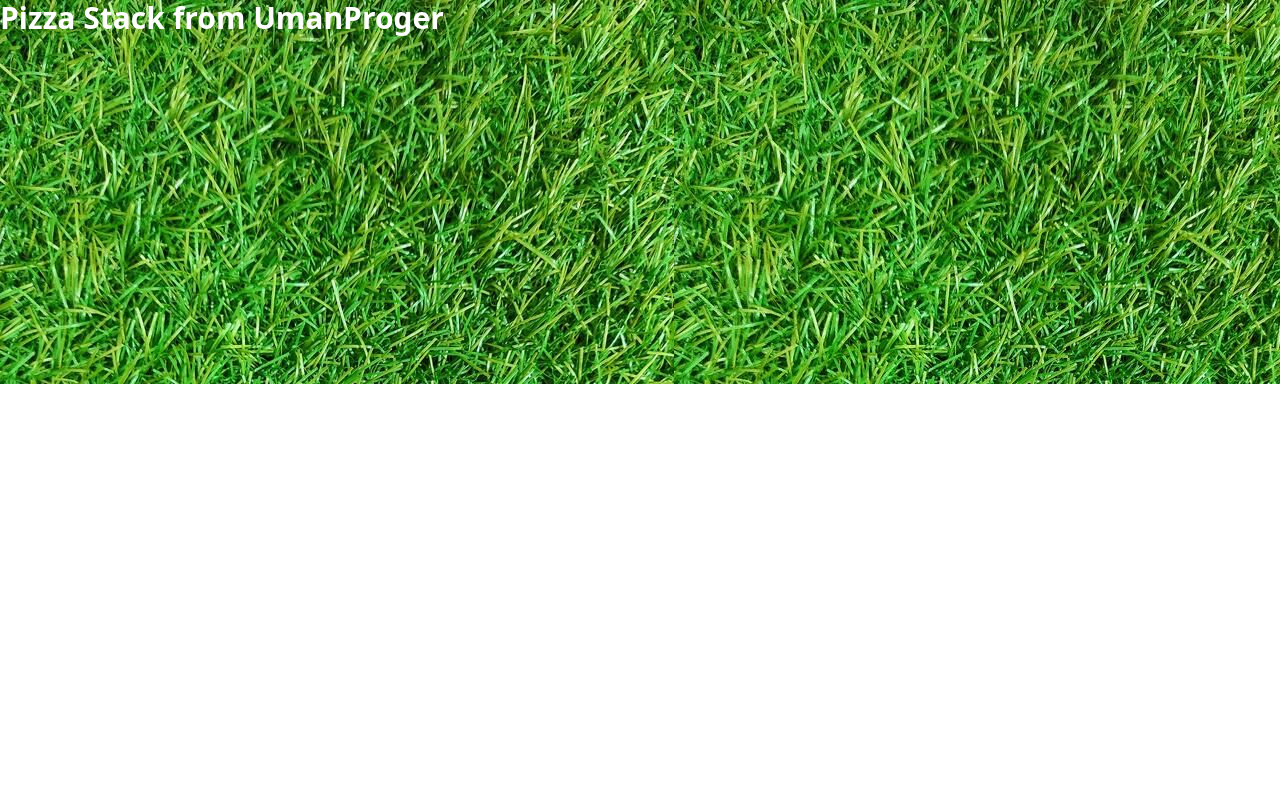
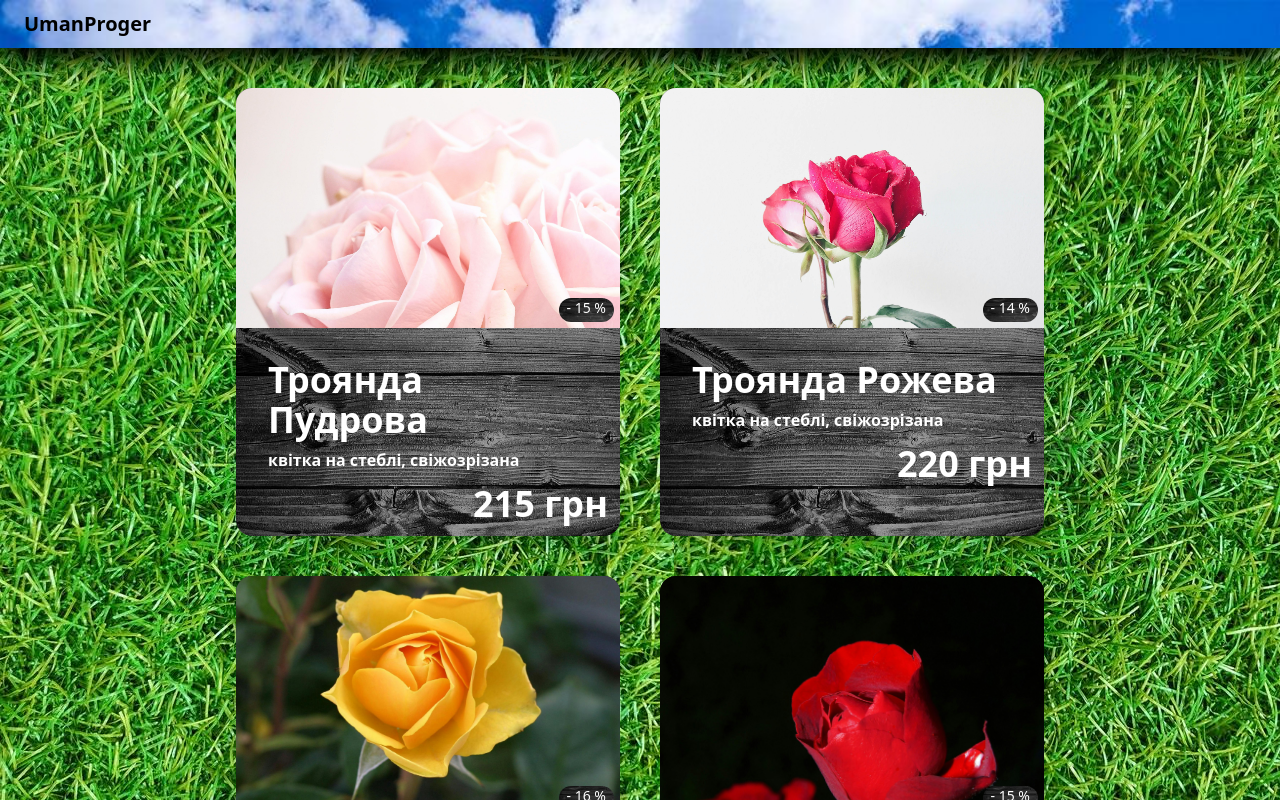
Before and after one commit to IvanSlivenko/site-about-pizza-from-notte-hedoff, a React (Create React App) app in the folder pizzastack/front/: page / in a window 1280 px wide. Shown: the top 800 px of the page. Built offline with nearby package versions, Linux system fonts and the light colour scheme.

Commit message:
20-08-2025-01-01

```diff
--- a/pizzastack/front/src/App.tsx
+++ b/pizzastack/front/src/App.tsx
@@ -1,12 +1,21 @@
+import { Footer } from "./common/components/footer/footer.components";
+import { Header } from "./common/components/header/header.component";
+import { MenuList } from "./modules/menu/components/menu-list/menu-list.component";
+import flowers from "@app/moks/flovers.json"
 
 export const  App = () => {
   return (
-    <div className="h-96" style={{
+    <div className="h-full" style={{
       backgroundImage: `url('assets/total_fone/gras.jpg')`,
       // backgroundRepeat: "no-repeat",
       // backgroundSize: "cover",
       }} >
-      <h1 className=" h-full w-full font-bold text-3xl text-white">Pizza Stack from UmanProger</h1>
+      <Header/>
+      <div className="mx-12">
+        <MenuList items={ flowers}/>
+      </div>
+
+      <Footer/>
     </div>
 
   );
--- a/pizzastack/front/src/common/components/footer/footer.components.tsx
+++ b/pizzastack/front/src/common/components/footer/footer.components.tsx
@@ -5,7 +5,7 @@ const Background = "/assets/total_fone/sand.jpg";
 export const Footer = () => {
   return (
     <div
-      className="pt-12 px-12  pb-8 shadow-xl shadow-black/80 rounded-t-xl"
+      className="p-12 shadow-[0_-10px_20px] shadow-black/50 mt-10"
       style={{
         backgroundImage: `url(${Background})`,
         // backgroundRepeat: "no-repeat",
--- a/pizzastack/front/src/common/components/header/header.component.tsx
+++ b/pizzastack/front/src/common/components/header/header.component.tsx
@@ -2,7 +2,7 @@ const Background = "/assets/total_fone/skay.jpg";
 
 export const Header = () => {
   return (
-    <div className="h-12 shadow-xl shadow-black/80 px-6 rounded-b-xl"
+    <div className="h-12 shadow-xl shadow-black/80 px-6"
     style={{
             backgroundImage: `url(${Background})` ,
                 backgroundRepeat: "no-repeat",
--- a/pizzastack/front/src/modules/menu/components/menu-item/menu-item.component.tsx
+++ b/pizzastack/front/src/modules/menu/components/menu-item/menu-item.component.tsx
@@ -23,7 +23,7 @@ export const MenuItem: FC<MenuItemProps> = ({ imagePath, weight, title, ingredie
              <div className="relative">
                 <img className="object-cover object-top w-full h-[15rem] rounded-t-2xl"
                     src={imagePath}
-                    alt="img"
+                    alt={title}
 
                 />
                 <span className="absolute bottom-1.5 right-1.5 rounded-[2rem] px-2 pb-1 text-sm text-white" style={{
--- a/pizzastack/front/src/modules/menu/components/menu-list/menu-list.component.tsx
+++ b/pizzastack/front/src/modules/menu/components/menu-list/menu-list.component.tsx
@@ -9,7 +9,7 @@ interface MenuListProps {
 }
 
 export const MenuList: FC<MenuListProps> = ({ items }) => {
-  return <div className="flex flex-wrap gap-10">
+  return <div className="flex flex-wrap gap-10 pt-10 justify-center">
     {items.map(({image, ...flower}) => (
         <MenuItem {...flower} imagePath={'/assets/flowers/'+image} key={`flower=${flower.id}`}/>
     ))}
```
Also changed, not shown: 1 other file (tests, documents, lock files or other folders).
